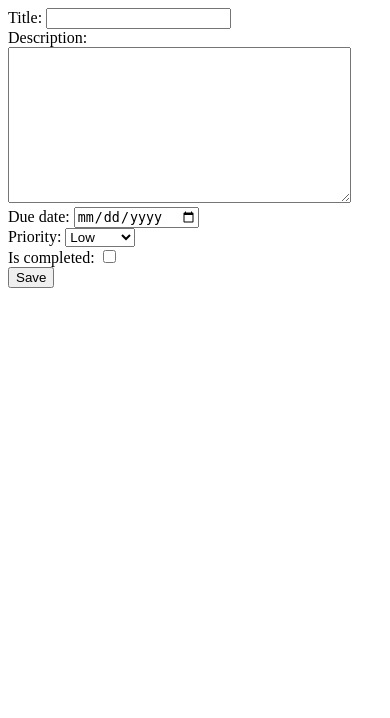
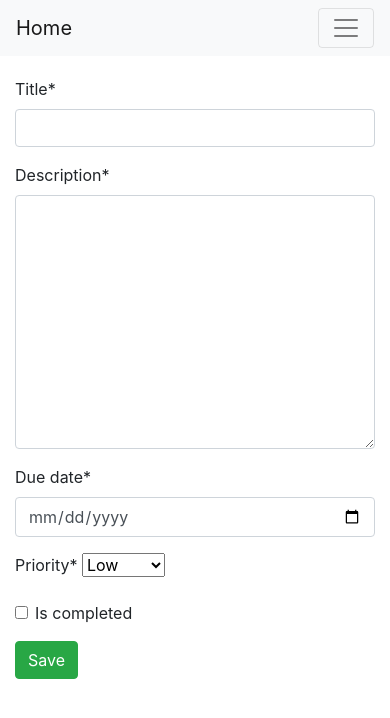
Before and after one commit to abijoy/task-manager, a Django app: page /tasks/task/create/ in a window 390 px wide. Shown: the top 718 px of the page. Run offline with Django 5.2, Linux system fonts and the light colour scheme; the visitor is signed in with stand-in values (Sample User, id 1); some libraries are stand-ins or nearby versions.

Commit message:
django crispy from for bootstrap added to the templates

```diff
--- a/task_manager/settings.py
+++ b/task_manager/settings.py
@@ -42,10 +42,12 @@ INSTALLED_APPS = [
     'django.contrib.staticfiles',
     'rest_framework',
     'crispy_forms',
+    'crispy_bootstrap4',
     'users',
     'tasks',
 ]
 
+CRISPY_ALLOWED_TEMPLATE_PACKS = "bootstrap4"
 CRISPY_TEMPLATE_PACK = 'bootstrap4'
 
 # django_project/settings.py
@@ -147,7 +149,7 @@ STATIC_URL = 'static/'
 DEFAULT_AUTO_FIELD = 'django.db.models.BigAutoField'
 
 LOGIN_REDIRECT_URL = 'tasks:tasks-all'
-LOGOUT_REDIRECT_URL = 'tasks:index'
+LOGOUT_REDIRECT_URL = 'tasks:tasks-all'
 
 EMAIL_HOST = "smtp.gmail.com"
 EMAIL_PORT = 587
--- a/tasks/templates/tasks/base.html
+++ b/tasks/templates/tasks/base.html
@@ -3,21 +3,60 @@
   <head>
     <meta charset="UTF-8" />
     <meta name="viewport" content="width=device-width, initial-scale=1.0" />
+    <link rel="stylesheet" href="https://maxcdn.bootstrapcdn.com/bootstrap/4.0.0/css/bootstrap.min.css" integrity="sha384-Gn5384xqQ1aoWXA+058RXPxPg6fy4IWvTNh0E263XmFcJlSAwiGgFAW/dAiS6JXm" crossorigin="anonymous">
+
     <title>Tasks - {% block title %} {% endblock %}</title>
   </head>
   <body>
-    <div class="navbar" style="float: right;">
-    {% if request.user.is_authenticated %}
-        <form action="{% url 'logout' %}" method="post">
-            {% csrf_token %}
-            <button type="submit">Logout</button>
-        </form>
-        <a href="{% url 'tasks:task-create' %}" style="font-size: 20px;">Add Task</a>
-    {% else %}
-        <a href="{% url 'login' %}">Login</a>
-    {% endif %}
 
+
+    <div id="navbar" style="margin-bottom: 20px;">
+      <nav class="navbar navbar-expand-lg navbar-light bg-light">
+
+        <!-- add brand logo -->
+        <a class="navbar-brand" href="{% url 'tasks:tasks-all' %}">
+          Home
+        </a>
+
+        <!-- add navbar toggler for responsiveness -->
+        <button class="navbar-toggler" type="button" data-toggle="collapse" data-target="#nabarNav" aria-controls="nabarNav" aria-expanded="false" aria-label="Toggle navigation">
+          <span class="navbar-toggler-icon"></span>
+        </button>
+
+        <div class="collapse navbar-collapse" id="nabarNav">
+
+          <!-- add nav items  -->
+          <ul class="navbar-nav ml-auto">
+              {% if user.is_authenticated %}
+                <li class="nav-item">
+                  <a class="nav-link" href="{% url 'tasks:task-create' %}">Add Task</a>
+                </li>
+
+                <liclass="nav-item">
+                  <a  class="nav-link" href="{% url 'logout' %}">Logout</a>
+                </li>
+              {% else %}
+                <li class="nav-item">
+                  <a class="nav-link" href="{% url 'login' %}">Login</a>
+                </li>
+              {% endif %}
+           </ul>
+        </div>
+      </nav>
     </div>
-    {% block content %} {% endblock %}
+
+
+    <div class="container">
+      <div class="row">
+          <div class="col-md-4 col-lg-4"></div>
+          <div class="col-md-4 col-lg-4">
+              {% block content %}
+              {% endblock %}
+          </div>
+          <div class="col-md-4 col-lg-4"></div>
+      </div>
+    </div>
+
+    <script src="https://maxcdn.bootstrapcdn.com/bootstrap/4.0.0/js/bootstrap.min.js" integrity="sha384-JZR6Spejh4U02d8jOt6vLEHfe/JQGiRRSQQxSfFWpi1MquVdAyjUar5+76PVCmYl" crossorigin="anonymous"></script>
   </body>
 </html>
--- a/tasks/templates/tasks/task_form.html
+++ b/tasks/templates/tasks/task_form.html
@@ -1,12 +1,15 @@
-{% extends 'base.html' %}
+{% extends 'tasks/base.html' %}
+{% load crispy_forms_tags %}
+
+
 {% block title %} Task {% endblock %}
 {% block content %}
 
-
-<form method="post">
+<div class="d-md-flex justify-content-center">
+    <form method="post" enctype="multipart/form-data">
     {% csrf_token %}
-    {{ form }}
-    <input type="submit" value="Save">
+    {{ form|crispy}}
+    <input type="submit" class="btn btn-success" value="Save">
 </form>
 
 
--- a/tasks/templates/tasks/task_list.html
+++ b/tasks/templates/tasks/task_list.html
@@ -4,6 +4,7 @@
 
 
 {% block content %}
+<h3>My Tasks List <small> ({{ request.user }}) </small></h3>
 <ul>
 	{% for task in tasks %}
         <li><a href="{% url 'tasks:task-detail' task.id %}">{{ task.title }}</li>
--- a/templates/base.html
+++ b/templates/base.html
@@ -3,9 +3,60 @@
   <head>
     <meta charset="UTF-8" />
     <meta name="viewport" content="width=device-width, initial-scale=1.0" />
+    <link rel="stylesheet" href="https://maxcdn.bootstrapcdn.com/bootstrap/4.0.0/css/bootstrap.min.css" integrity="sha384-Gn5384xqQ1aoWXA+058RXPxPg6fy4IWvTNh0E263XmFcJlSAwiGgFAW/dAiS6JXm" crossorigin="anonymous">
+
     <title>Users - {% block title %} {% endblock %}</title>
   </head>
   <body>
-    {% block content %} {% endblock %}
+
+
+    <div id="navbar" style="margin-bottom: 20px;">
+      <nav class="navbar navbar-expand-lg navbar-light bg-light">
+
+        <!-- add brand logo -->
+        <a class="navbar-brand" href="{% url 'tasks:tasks-all' %}">
+          Home
+        </a>
+
+        <!-- add navbar toggler for responsiveness -->
+        <button class="navbar-toggler" type="button" data-toggle="collapse" data-target="#nabarNav" aria-controls="nabarNav" aria-expanded="false" aria-label="Toggle navigation">
+          <span class="navbar-toggler-icon"></span>
+        </button>
+
+        <div class="collapse navbar-collapse" id="nabarNav">
+
+          <!-- add nav items  -->
+          <ul class="navbar-nav ml-auto">
+              {% if user.is_authenticated %}
+                <li class="nav-item">
+                  <a class="nav-link" href="{% url 'tasks:task-create' %}">Add Task</a>
+                </li>
+
+                <liclass="nav-item">
+                  <a  class="nav-link" href="{% url 'logout' %}">Logout</a>
+                </li>
+              {% else %}
+                <li class="nav-item">
+                  <a class="nav-link" href="{% url 'login' %}">Login</a>
+                </li>
+              {% endif %}
+           </ul>
+        </div>
+      </nav>
+    </div>
+
+
+    <div class="container">
+      <div class="row">
+          <div class="col-md-4 col-lg-4"></div>
+          <div class="col-md-4 col-lg-4">
+              {% block content %}
+              {% endblock %}
+          </div>
+          <div class="col-md-4 col-lg-4"></div>
+      </div>
+    </div>
+
+    <script src="https://maxcdn.bootstrapcdn.com/bootstrap/4.0.0/js/bootstrap.min.js" integrity="sha384-JZR6Spejh4U02d8jOt6vLEHfe/JQGiRRSQQxSfFWpi1MquVdAyjUar5+76PVCmYl" crossorigin="anonymous"></script>
   </body>
 </html>
--- a/templates/registration/password_reset_complete.html
+++ b/templates/registration/password_reset_complete.html
@@ -1,11 +1,13 @@
 {% extends 'base.html' %}
+{% load crispy_forms_tags %}
+
 {% block title %} Password Reset{% endblock %}
 
 
 {% block content %}
 <div  style="text-align: center;">
 
-    <h2>Your Password has been reset Successfully</h2>
+    <h4>Your Password has been reset Successfully</h4>
 
     Please <a href="{% url 'login' %}"> Login Now </a>
 </div>
--- a/templates/registration/password_reset_done.html
+++ b/templates/registration/password_reset_done.html
@@ -1,11 +1,13 @@
 {% extends 'base.html' %}
+{% load crispy_forms_tags %}
+
 {% block title %} Password Reset{% endblock %}
 
 
 {% block content %}
 <div  style="text-align: center;">
 
-    <h2>Password Reset Link is Sent to your email</h2>
+    <h4>Password Reset Link is Sent to your email</h4>
 
     <a href="{% url 'login' %}"> Login Now </a>
 </div>
```
Also changed, not shown: tasks/templates/tasks/task_confirm_delete.html (+5 -3 lines), tasks/templates/tasks/task_detail.html (+21 -8 lines), templates/registration/login.html (+6 -4 lines), templates/registration/password_reset_confirm.html (+5 -3 lines), templates/registration/password_reset_form.html (+5 -3 lines), users/templates/users/register.html (+5 -3 lines).
